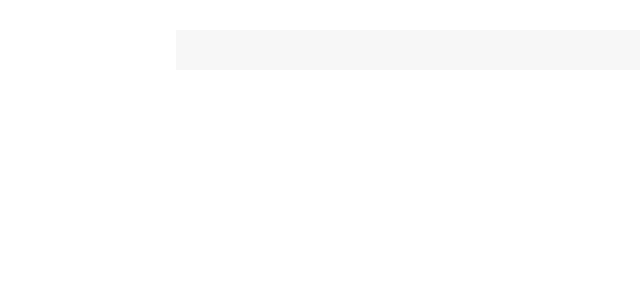
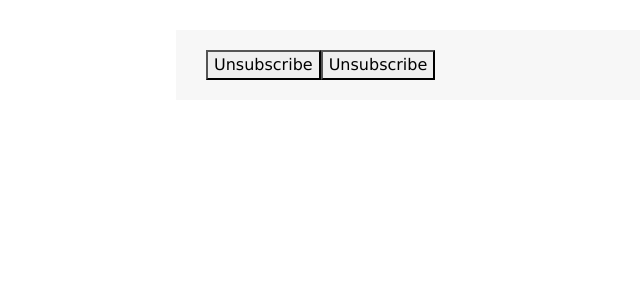
Before and after one commit to joynalam67598/Angular-Lessons, an Angular app in the folder first-ng-app/: page / in a window 1280 px wide. Shown: the top 300 px of the page, without its empty margins (144-784 px from the left). Built offline with nearby package versions, Linux system fonts and the light colour scheme.

Commit message:
Unsubscribe Observable.

```diff
--- a/first-ng-app/src/app/app.component.html
+++ b/first-ng-app/src/app/app.component.html
@@ -1,2 +1,4 @@
 <div class="container">
+    <button (click)="unsubscribe()">Unsubscribe</button>
+    <button (click)="subscribe()">Unsubscribe</button>
 </div>
--- a/first-ng-app/src/app/app.component.ts
+++ b/first-ng-app/src/app/app.component.ts
@@ -1,5 +1,5 @@
 import { Component, ElementRef, OnInit, ViewChild } from '@angular/core';
-import { Observable, filter, from, map, of } from 'rxjs';
+import { Observable, filter, from, interval, map, of } from 'rxjs';
 @Component({
     selector: 'app-root',
     templateUrl: './app.component.html',
@@ -33,6 +33,10 @@ export class AppComponent implements OnInit {
         filter((val) => val >= 2)
     );
 
+    //unsubscribe observable
+    counterObservable = interval(1000);
+    cunsterSub: any;
+
     ngOnInit() {
         // this.myObservable.subscribe(next /*callback*/, error, complete);
         this.myObservable.subscribe(
@@ -50,4 +54,13 @@ export class AppComponent implements OnInit {
             }
         );
     }
+
+    unsubscribe() {
+        this.cunsterSub.unsubscribe();
+    }
+    subscribe() {
+        this.cunsterSub = this.counterObservable.subscribe((data) =>
+            console.log(data)
+        );
+    }
 }
```
